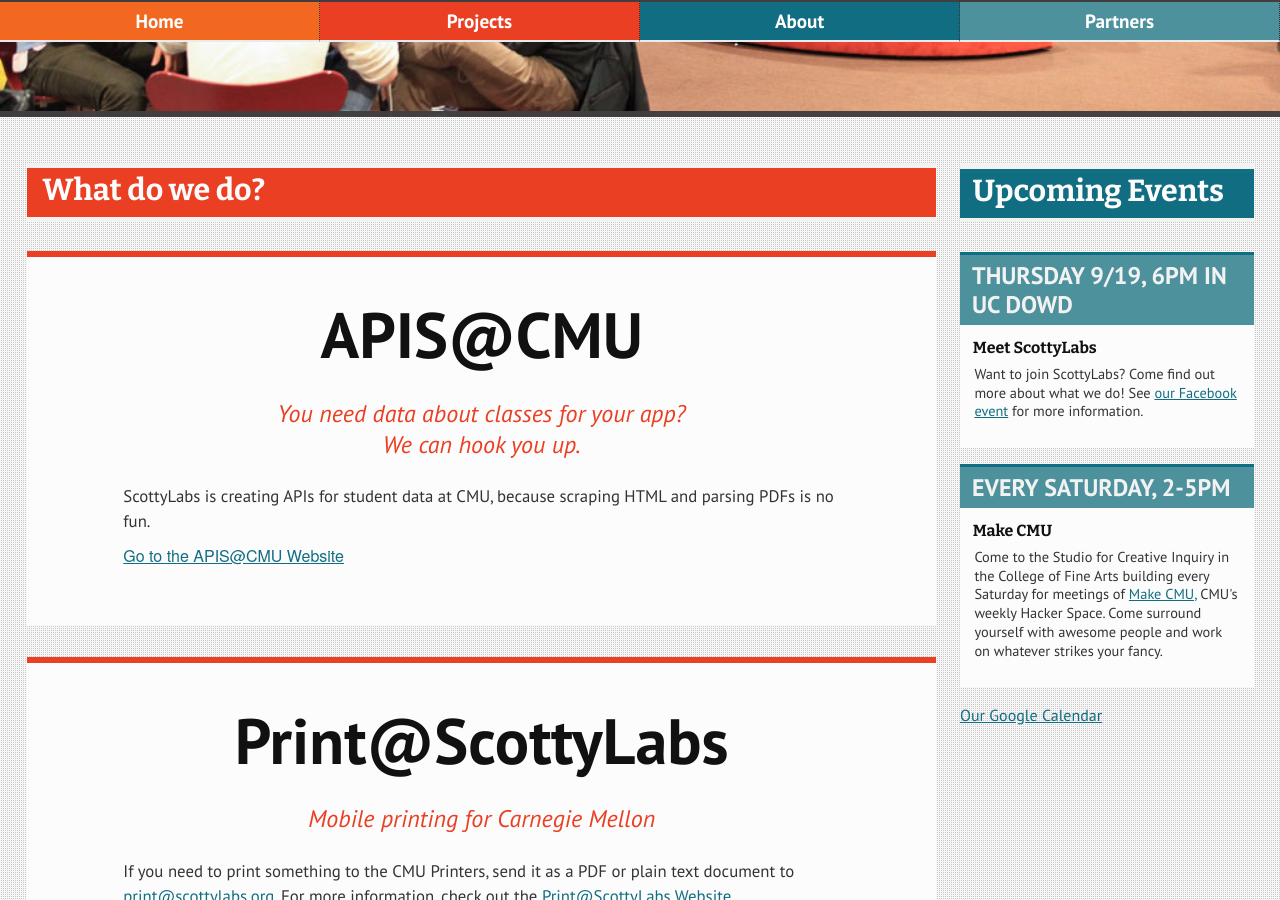
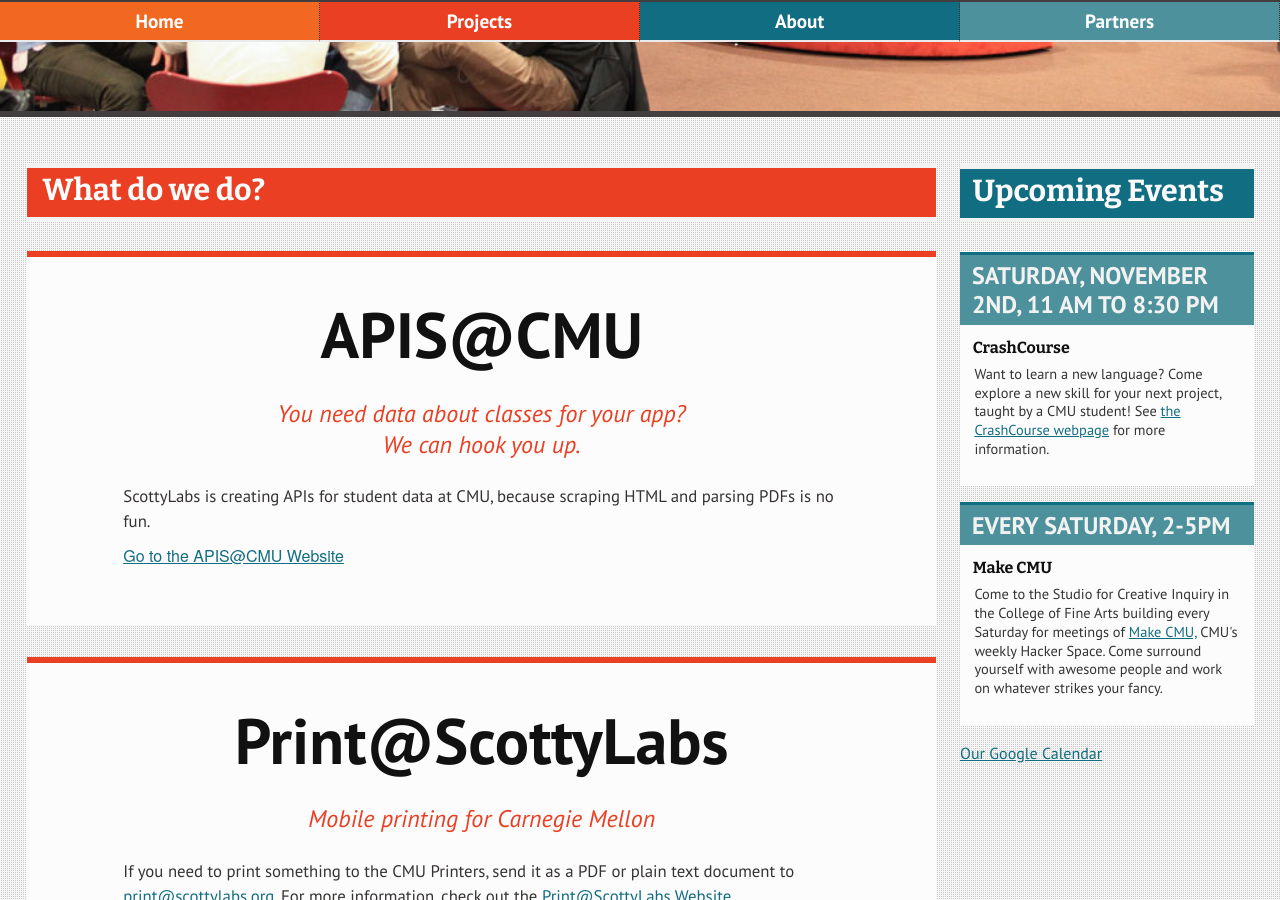
Before and after one commit to ScottyLabs/scottylabs.github.io, a Jekyll site: the page built from index.html, in a window 1280 px wide and 900 px high, scrolled down 606 px. Built offline with Jekyll 4.4.1, drawn with Linux system fonts in a browser that asks for light colours; nearby versions of some CDN libraries.

Commit message:
Updated index.html

```diff
--- a/index.html
+++ b/index.html
@@ -1,16 +1,15 @@
 ---
 layout: default
 title: ScottyLabs
-description: ScottyLabs is a student-run, interdisciplinary organization at Carnegie Mellon University dedicated to removing barriers between students’ ideas and their implementation.
+description: "ScottyLabs is a student-run, interdisciplinary organization at Carnegie Mellon University dedicated to removing barriers between students’ ideas and their implementation."
 events:
--
-  name: "Meet ScottyLabs"
-  date: "Thursday 9/19, 6pm in UC Dowd"
-  description: "Want to join ScottyLabs? Come find out more about what we do! See <a href=\"https://www.facebook.com/events/419112204867564/\">our Facebook event</a> for more information."
--
-  name: "Make CMU"
-  date: "Every Saturday, 2-5pm"
-  description: "Come to the Studio for Creative Inquiry in the College of Fine Arts building every Saturday for meetings of <a href=\"http://makecmu.com/\">Make CMU,</a> CMU's weekly Hacker Space. Come surround yourself with awesome people and work on whatever strikes your fancy."
+  - name: CrashCourse
+    date: "Saturday, November 2nd, 11 AM to 8:30 PM"
+    description: "Want to learn a new language? Come explore a new skill for your next project, taught by a CMU student! See <a href=\"http://crashcourse.scottylabs.org/\">the CrashCourse webpage</a> for more information."
+  - name: Make CMU
+    date: "Every Saturday, 2-5pm"
+    description: "Come to the Studio for Creative Inquiry in the College of Fine Arts building every Saturday for meetings of <a href=\"http://makecmu.com/\">Make CMU,</a> CMU's weekly Hacker Space. Come surround yourself with awesome people and work on whatever strikes your fancy."
+published: true
 ---
 
 <div id="container" class="cf">
```
